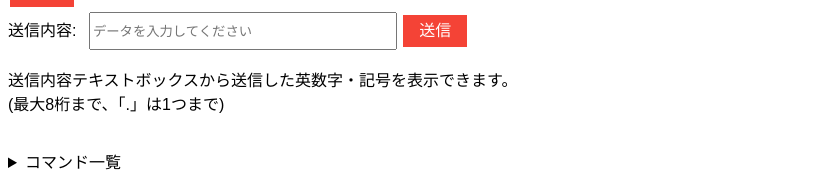
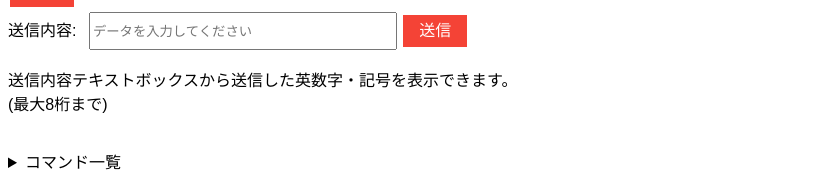
Before and after one commit to bit-trade-one/AD7SGPR-SCWA, a plain HTML site: page docs/index.html in a window 1280 px wide. Shown: the part 174-346 px from the top of the page, without its empty margins (0-825 px from the left). Drawn offline with Linux system fonts and the light colour scheme.

Commit message:
Update index.html
ドット数制限廃止による更新

```diff
--- a/docs/index.html
+++ b/docs/index.html
@@ -54,7 +54,7 @@
       <label for="input-text">送信内容:</label>
       <input type="text" id="input-text" placeholder="データを入力してください">
       <button id="send-button" class="button">送信</button>
-      <p>送信内容テキストボックスから送信した英数字・記号を表示できます。<br>(最大8桁まで、「.」は1つまで)</p>
+      <p>送信内容テキストボックスから送信した英数字・記号を表示できます。<br>(最大8桁まで)</p>
     </div>
     <br>
     <details>
```
